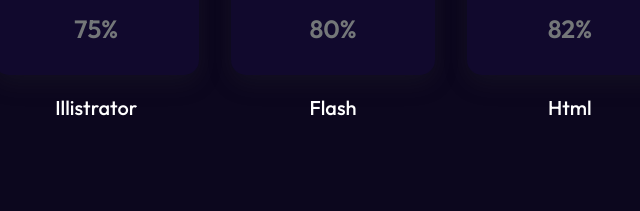
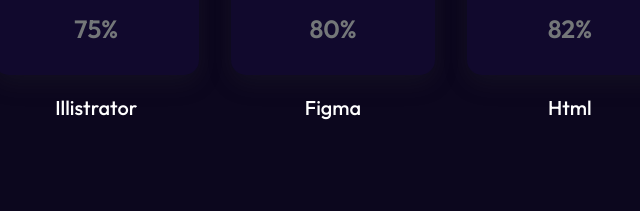
Before and after one commit to hitohraj/portfolio, a plain HTML site: page index.html in a window 1280 px wide. Shown: the part 1989-2200 px from the top of the page, 307-947 px from the left. Drawn offline with nearby package versions, Linux system fonts and the light colour scheme.

Commit message:
Add files via upload

```diff
--- a/index.html
+++ b/index.html
@@ -156,7 +156,7 @@
                 <img src="images/skil_3.png" alt="skilLogo">
                 <h4>80%</h4>
             </div>
-            <h3>Flash</h3>
+            <h3>Figma</h3>
         </div><div class="box" data-aos="fade-down" data-aos-duration="1400">
             <div class="box-img">
                 <img src="images/skil_4.png" alt="skilLogo">
```
